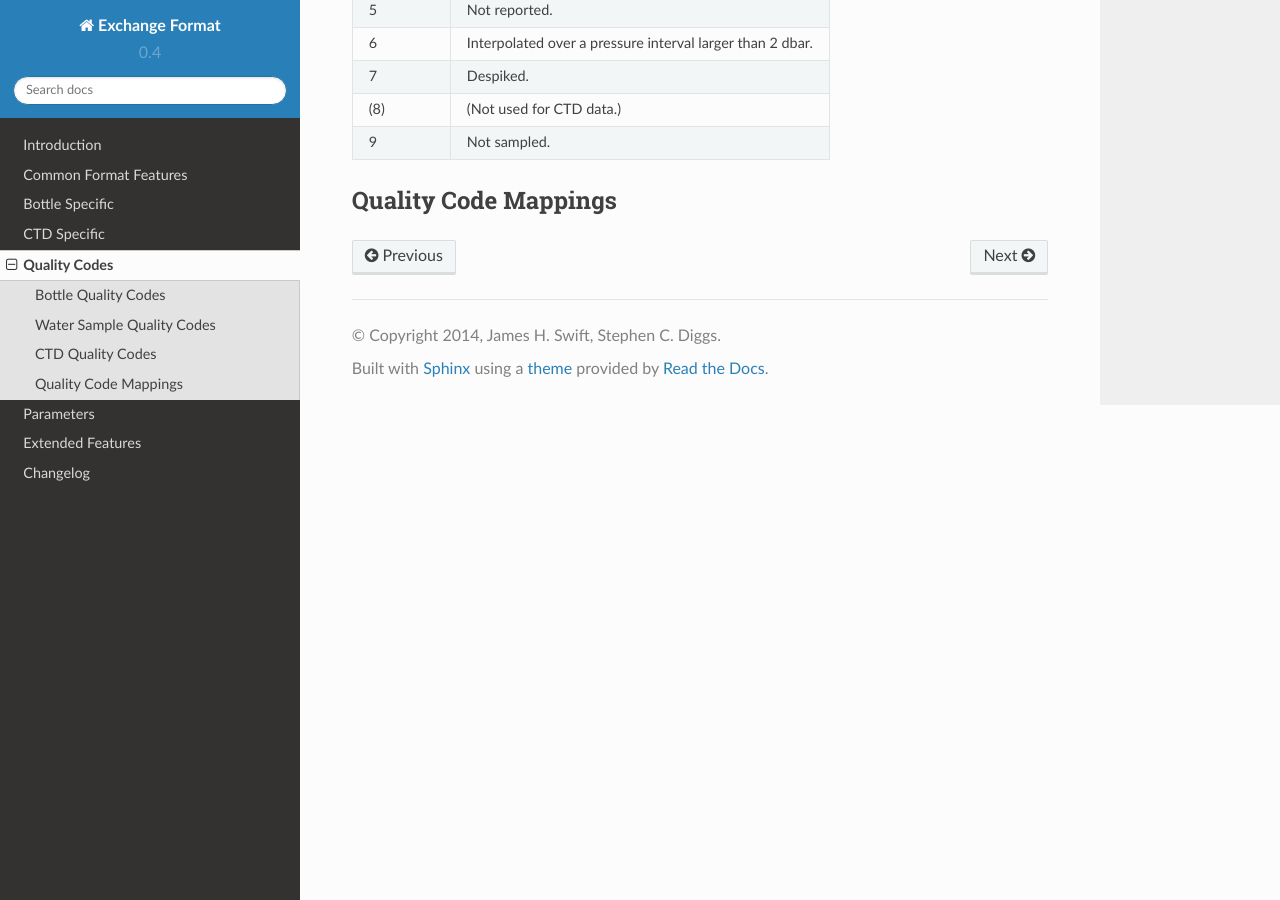
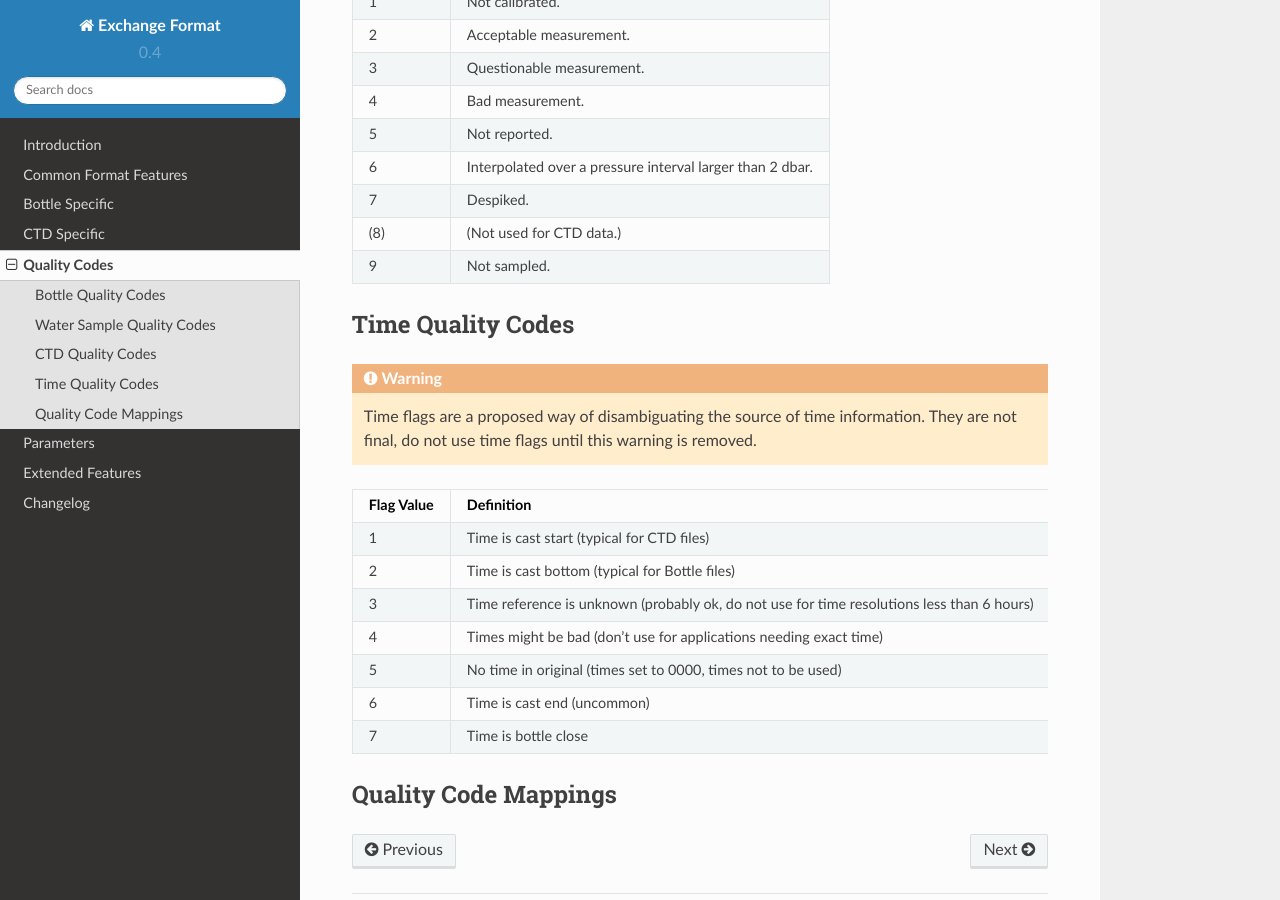
Before and after one commit to cchdo/exchange, a Sphinx documentation site: the page built from docs/quality.rst, in a window 1280 px wide and 900 px high, scrolled down 1358 px. Built offline with Sphinx 7.4.7 and the Read the Docs theme 2.0.0, drawn with Linux system fonts in a browser that asks for light colours.

Commit message:
add time quality codes

```diff
--- a/docs/quality.rst
+++ b/docs/quality.rst
@@ -2,6 +2,11 @@
 
 Quality Codes
 =============
+
+.. todo::
+  Write the quality code description (e.g. param_FLAG_W)
+
+.. _Bottle Quality Codes:
 
 Bottle Quality Codes
 --------------------
@@ -19,6 +24,8 @@ Flag Value    Definition
 \(8\)         (Pair did not trip correctly. Note that the Niskin bottle can trip at an unplanned depth while the Gerard trips correctly and vice versa.)
 9             Samples not drawn from this bottle.
 ============= =============
+
+.. _Water Quality Codes:
 
 Water Sample Quality Codes
 --------------------------
@@ -40,6 +47,8 @@ Flag Value    Definition
 .. note::
   Note that if water is drawn for any measurement from a water bottle, the quality code for that parameter should be set equal to 1 initially to help ensure that all water samples are accounted for.
 
+.. _CTD Quality Codes:
+
 CTD Quality Codes
 -----------------
 
@@ -57,5 +66,26 @@ Flag Value    Definition
 9             Not sampled.
 ============= =============
 
+.. _CTD Quality Codes:
+
+Time Quality Codes
+------------------
+
+.. warning::
+  Time flags are a proposed way of disambiguating the source of time information.
+  They are not final, do not use time flags until this warning is removed.
+
+============= =============
+Flag Value    Definition
+============= =============
+1             Time is cast start (typical for CTD files)
+2             Time is cast bottom (typical for Bottle files)
+3             Time reference is unknown (probably ok, do not use for time resolutions less than 6 hours)
+4             Times might be bad (don't use for applications needing exact time)
+5             No time in original (times set to 0000, times not to be used)
+6             Time is cast end (uncommon)
+7             Time is bottle close
+============= =============
+
 Quality Code Mappings
 ---------------------
```
